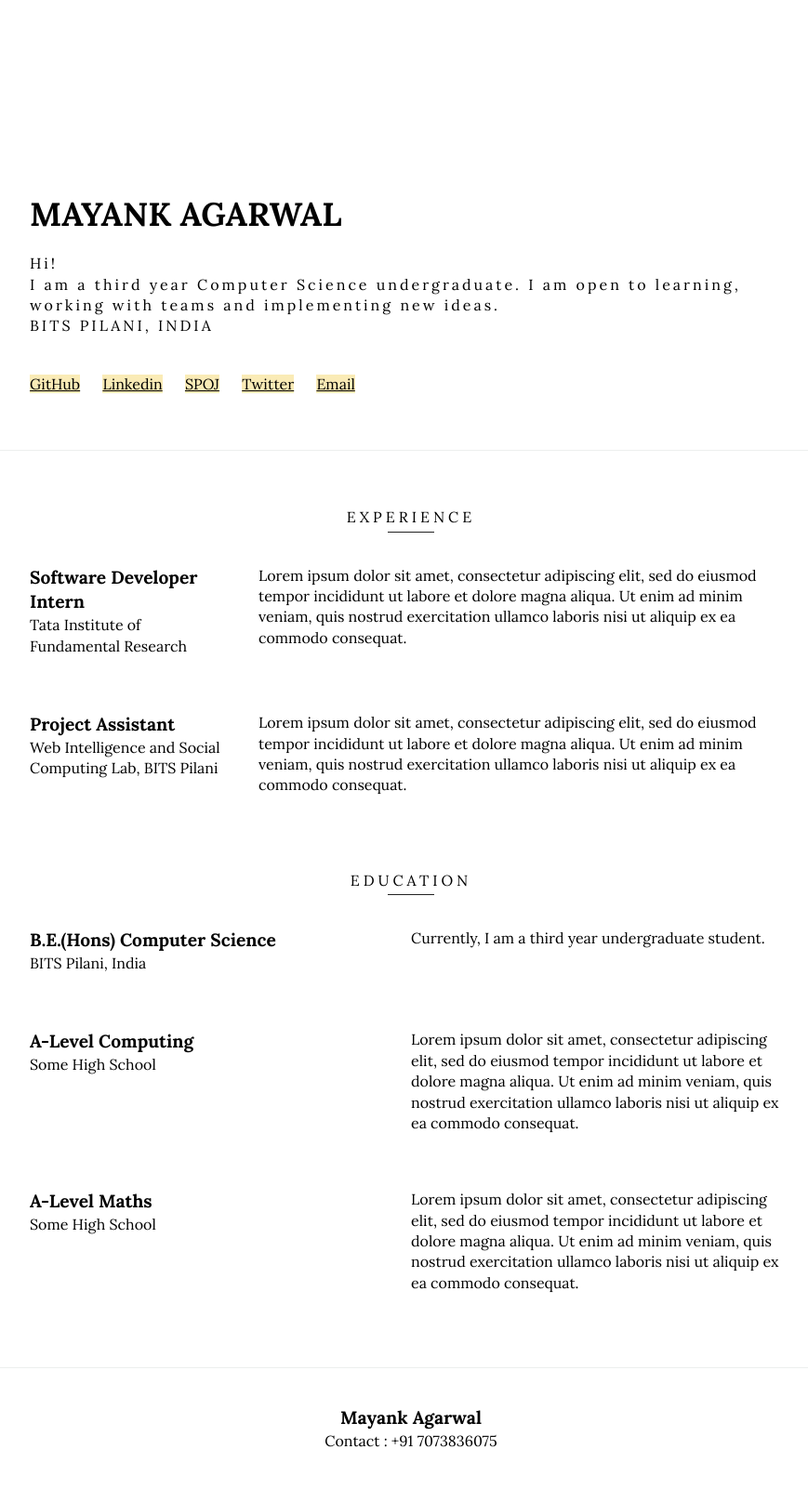
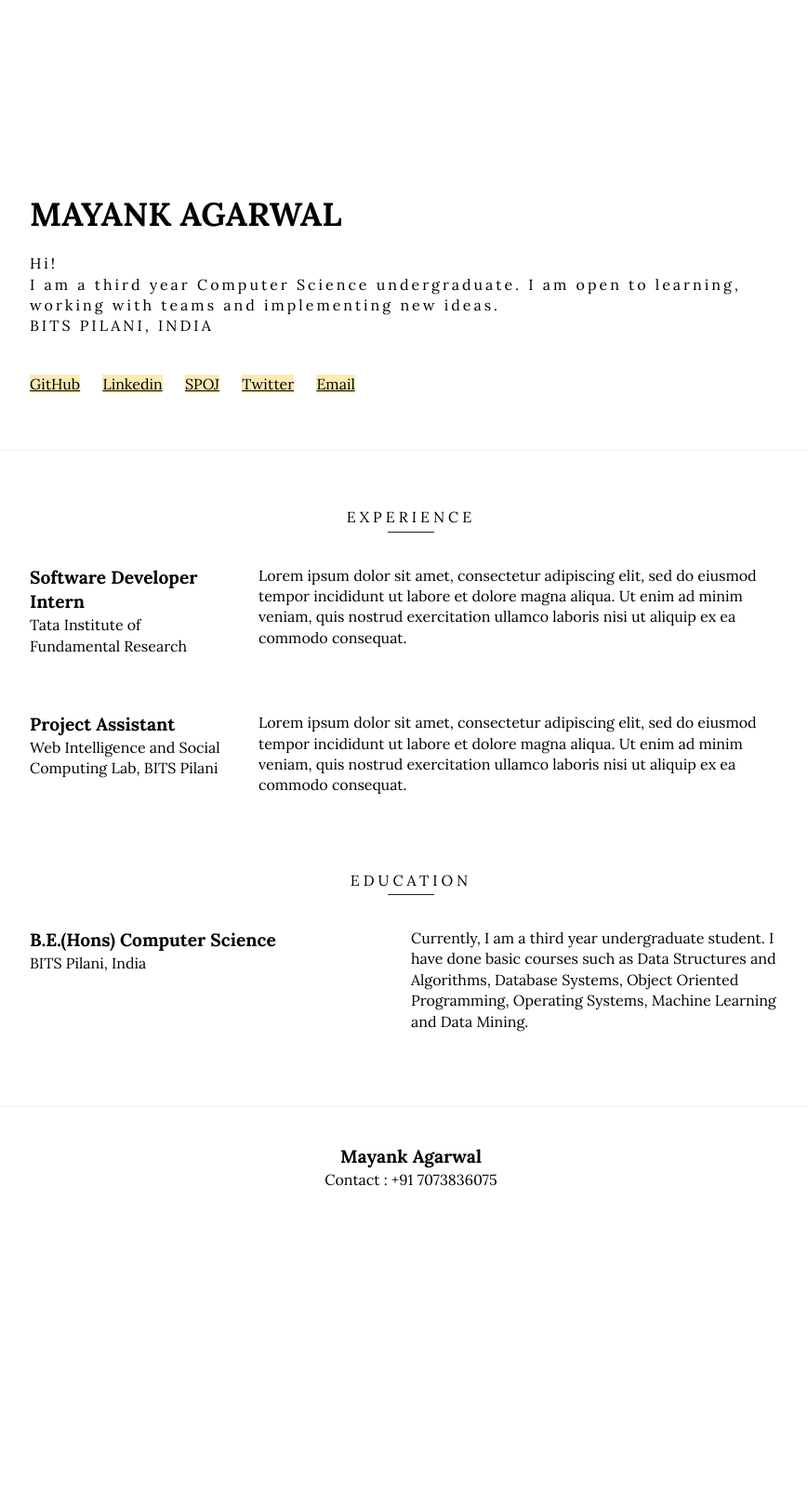
Before and after one commit to mayankgrwl97/mayankgrwl97.github.io, a Jekyll site: the page built from index.html, in a window 1280 px wide. Shown: the whole page at 93% size, without its empty margins (198-1067 px from the left). Built offline with Jekyll 4.4.1, drawn with Linux system fonts in a browser that asks for light colours; after the commit the page ends 1320 px from its top, so only the background shows below that.

Commit message:
added education details

```diff
--- a/_data/education.yml
+++ b/_data/education.yml
@@ -1,11 +1,3 @@
 -   qualification: B.E.(Hons) Computer Science
     school: BITS Pilani, India
-    description: Currently, I am a third year undergraduate student.
-
--   qualification: A-Level Computing
-    school: Some High School
-    description: Lorem ipsum dolor sit amet, consectetur adipiscing elit, sed do eiusmod tempor incididunt ut labore et dolore magna aliqua. Ut enim ad minim veniam, quis nostrud exercitation ullamco laboris nisi ut aliquip ex ea commodo consequat.
-
--   qualification: A-Level Maths
-    school: Some High School
-    description: Lorem ipsum dolor sit amet, consectetur adipiscing elit, sed do eiusmod tempor incididunt ut labore et dolore magna aliqua. Ut enim ad minim veniam, quis nostrud exercitation ullamco laboris nisi ut aliquip ex ea commodo consequat.
+    description: Currently, I am a third year undergraduate student. I have done basic courses such as Data Structures and Algorithms, Database Systems, Object Oriented Programming, Operating Systems, Machine Learning and Data Mining.
```
